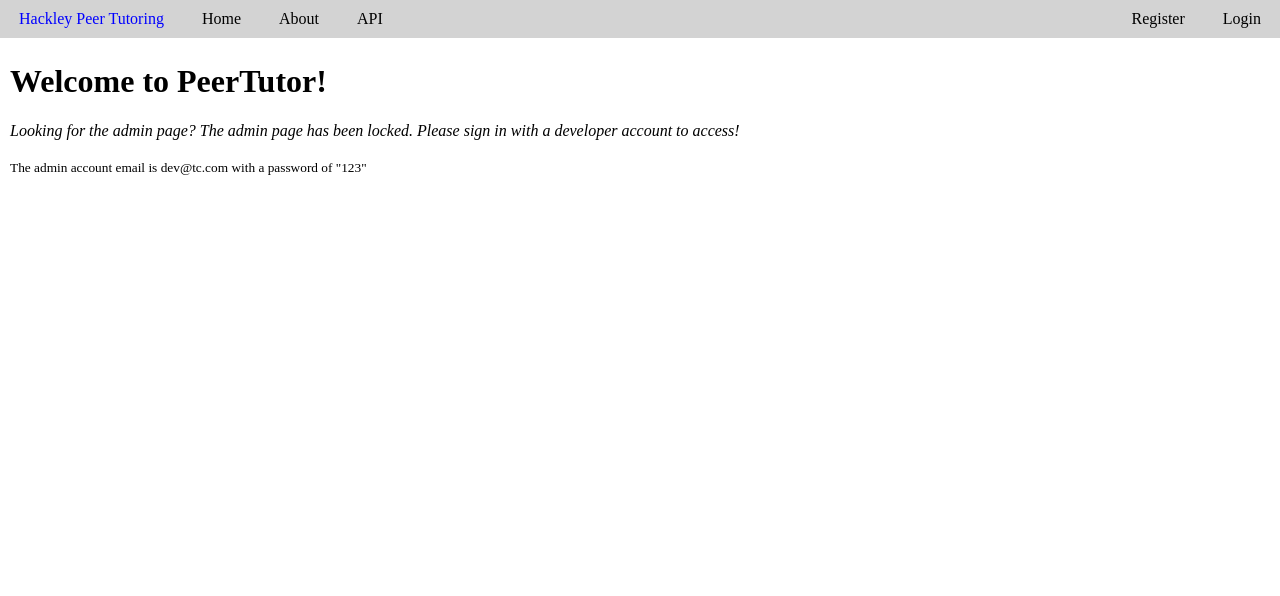
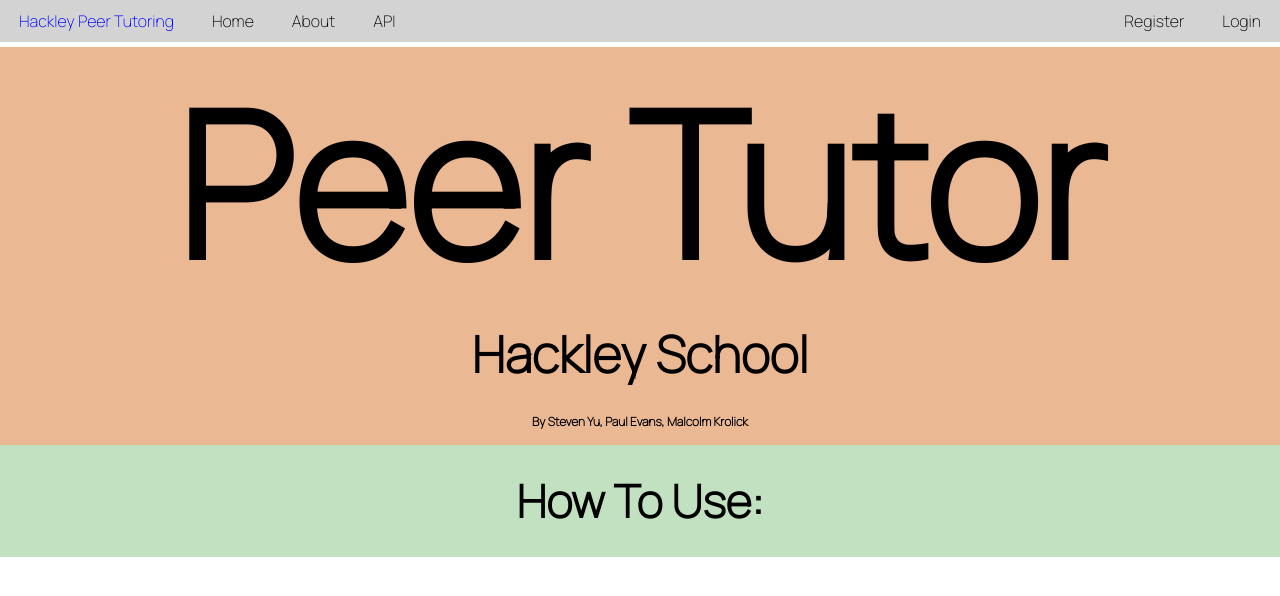
Before and after one commit to VerseGroup/PeerTutor-backend, a Flask app: page / in a window 1280 px wide. Shown: the top 596 px of the page. Run offline with Flask 2, Linux system fonts and the light colour scheme.

Commit message:
starting css

```diff
--- a/PeerTutor/static/main.css
+++ b/PeerTutor/static/main.css
@@ -1,5 +1,9 @@
+/* fonts */
+@import url('https://fonts.googleapis.com/css2?family=Manrope:wght@200&display=swap');
+
 body {
     margin: 0px;
+    font-family: 'Manrope', sans-serif;
 }
 
 /* Admin Table */
@@ -45,6 +49,7 @@ tr:hover {
     color:black;
     text-decoration: none;
     background-color: lightgrey;
+    margin-bottom:0px;
 }
 .link:hover{
     background-color: white;
@@ -61,14 +66,14 @@ tr:hover {
     width: 100%;
     padding-top: 0px;
     background-color: lightgrey;
-    margin-top: 0px;
-    margin-left: 0px;
-    margin-right: 0px;
+    margin:0px;
+    padding-bottom:0px;
 }
 .logo{
     border-style: hidden;
     color: blue;
     margin-left: 0px;
+    margin-bottom:0px;
 }
 .logo:hover{
     background-color:inherit;
@@ -81,21 +86,22 @@ tr:hover {
 }
 .nav-bar-nav{
     width: 100%;
-    margin-top: 0px;
-    margin-left: 0px;
-    margin-right: 0px;
+    margin: 0px;
+    padding-bottom:0px;
+
 }
 .nav-bar-div{
     margin: 0px;
+    padding-bottom:0px;
 }
 .admin-link{
-    color: red;
-    background-color:black
+    color: black;
+    background-color: #f09ebb;
 }
 
 /* General Content CSS */
-.content{
-    margin: 10px;
+.messages{
+    margin: 0px;
 }
 
 /* Sessions.html */
@@ -133,3 +139,64 @@ tr:hover {
     border: 0.5px solid darkgrey;
     background-color: #e33d3d;
 }
+
+/* home page */
+.home-title{
+    padding:0px;
+    margin:0px;
+    font-size: 200px;
+    text-align:center;
+}
+.home-title-div{
+    width:inherit;
+    padding:0px;
+    margin:0px;
+}
+.home-description-div{
+    width:inherit;
+    padding:0px;
+    margin:0px;
+}
+.home-description{
+    padding:0px;
+    margin:0px;
+    font-size: 50px;
+    text-align:center;
+}
+.home-authors-div{
+    width:inherit;
+    padding:0px;
+    margin:0px;
+    margin-top: 25px;
+    padding-bottom: 15px;
+    margin-bottom:0px;
+}
+.home-authors{
+    padding:0px;
+    margin:0px;
+    font-size: 12px;
+    text-align:center;
+}
+.home-howToUse{
+    width:inherit;
+    margin:0px;
+    padding:0px;
+    text-align: center;
+}
+.home-howToUse-title{
+    margin:0px;
+    font-size: 45px;
+}
+
+/* home page blocks */
+.home-intro-block{
+    margin:0px;
+    background-color:#ebb894;
+}
+.home-howToUse-block{
+    text-align: center;
+    margin:0px;
+    padding-top:25px;
+    padding-bottom:25px;
+    background-color:#C1E1C1;
+}
--- a/PeerTutor/templates/base.html
+++ b/PeerTutor/templates/base.html
@@ -38,7 +38,7 @@
   </header>
 
   <main role="main" class="content">
-      <div class="#">
+      <div class="messages">
           {% with messages = get_flashed_messages(with_categories=true) %}
             {% if messages %}
               {% for category, message in messages %}
--- a/PeerTutor/templates/home.html
+++ b/PeerTutor/templates/home.html
@@ -3,8 +3,18 @@
 {% block title %} PeerTutor {% endblock %}
 
 {% block content %}
-    <h1> Welcome to PeerTutor! </h1>
-    <em> Looking for the admin page? The admin page has been locked. Please sign in with a developer account to access! </em>
-    <br> <br>
-    <small> The admin account email is dev@tc.com with a password of "123" </small>
+    <div class="home-intro-block">
+        <div class="home-title-div">
+            <h1 class="home-title"> Peer Tutor </h1>
+        </div>
+        <div class="home-description-div">
+            <h2 class="home-description"> Hackley School </h2>
+        </div>
+        <div class="home-authors-div">
+            <h2 class="home-authors"> By Steven Yu, Paul Evans, Malcolm Krolick </h2>
+        </div>
+        </div>
+    <div class="home-howToUse-block">
+        <h3 class="home-howToUse-title"> How To Use: </h3>
+    </div>
 {% endblock %}
```
